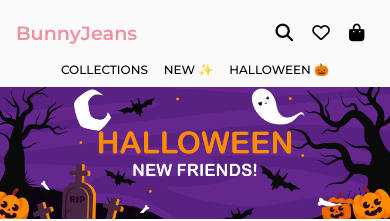
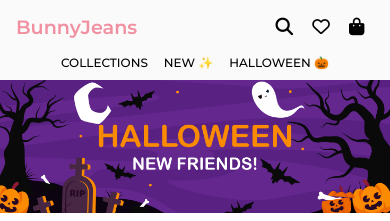
Before and after one commit to FernPK/BunnyJeans, a React (Vite) app: page / in a window 390 px wide. Shown: the top 221 px of the page. Built offline with nearby package versions, Linux system fonts and the light colour scheme.

Commit message:
resize navbar

```diff
--- a/src/styles/Navbar.css
+++ b/src/styles/Navbar.css
@@ -118,7 +118,7 @@ nav {
       "links links";
     row-gap: 0.8rem;
     height: fit-content;
-    padding-top: 1.2rem;
+    padding-top: 0.8rem;
     padding-bottom: 0.5rem;
   }
   .menu {
```
